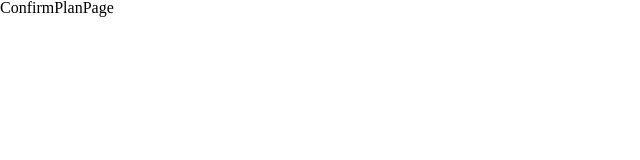
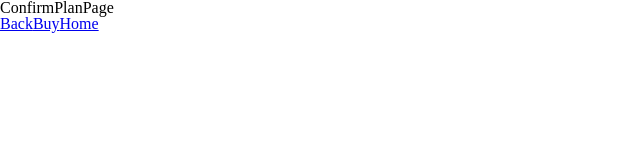
Before and after one commit to Tim-Pirotte/poc, a Vue app in the folder AdriaShield/: page /confirm-plan in a window 1280 px wide. Shown: the top 160 px of the page, without its empty margins (0-640 px from the left). Built offline with nearby package versions, Linux system fonts and the light colour scheme.

Commit message:
Validates working of the router

```diff
--- a/AdriaShield/src/pages/AuthPage.vue
+++ b/AdriaShield/src/pages/AuthPage.vue
@@ -3,6 +3,7 @@
 
 <template>
   <h1>AuthPage</h1>
+  <router-link to="/plans">Authenticate</router-link>
 </template>
 
 <style scoped>
--- a/AdriaShield/src/pages/ConfirmPlanPage.vue
+++ b/AdriaShield/src/pages/ConfirmPlanPage.vue
@@ -3,6 +3,9 @@
 
 <template>
   <h1>ConfirmPlanPage</h1>
+  <router-link to="/plans">Back</router-link>
+  <router-link to="/thank-you">Buy</router-link>
+  <router-link to="/map">Home</router-link>
 </template>
 
 <style scoped>
--- a/AdriaShield/src/pages/PlanPage.vue
+++ b/AdriaShield/src/pages/PlanPage.vue
@@ -3,6 +3,7 @@
 
 <template>
   <h1>PlanPage</h1>
+  <router-link to="/confirm-plan">Select</router-link>
 </template>
 
 <style scoped>
--- a/AdriaShield/src/pages/ThankYouPage.vue
+++ b/AdriaShield/src/pages/ThankYouPage.vue
@@ -3,6 +3,7 @@
 
 <template>
   <h1>ThankYouPage</h1>
+  <router-link to="/map">Home</router-link>
 </template>
 
 <style scoped>
```
